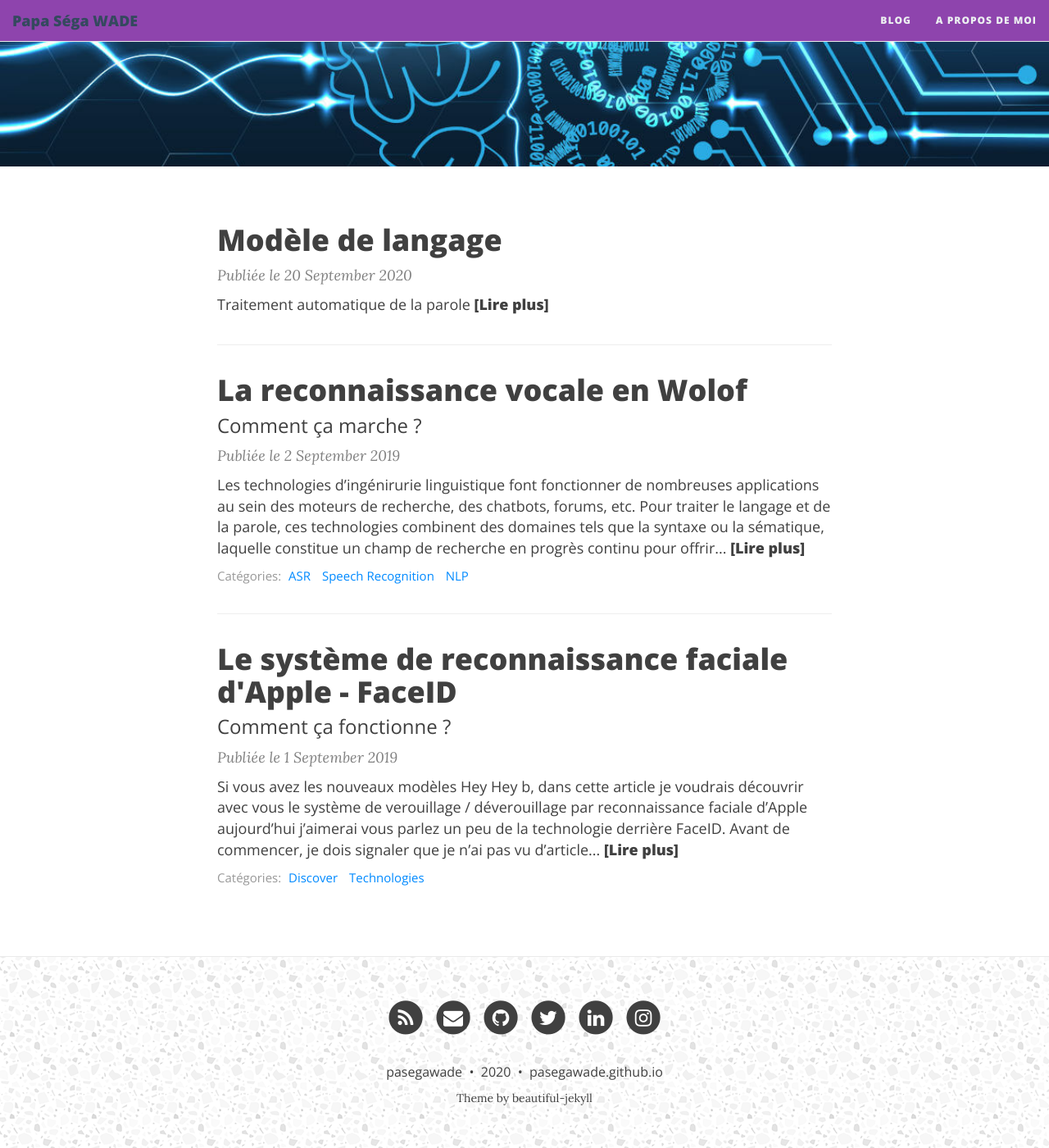
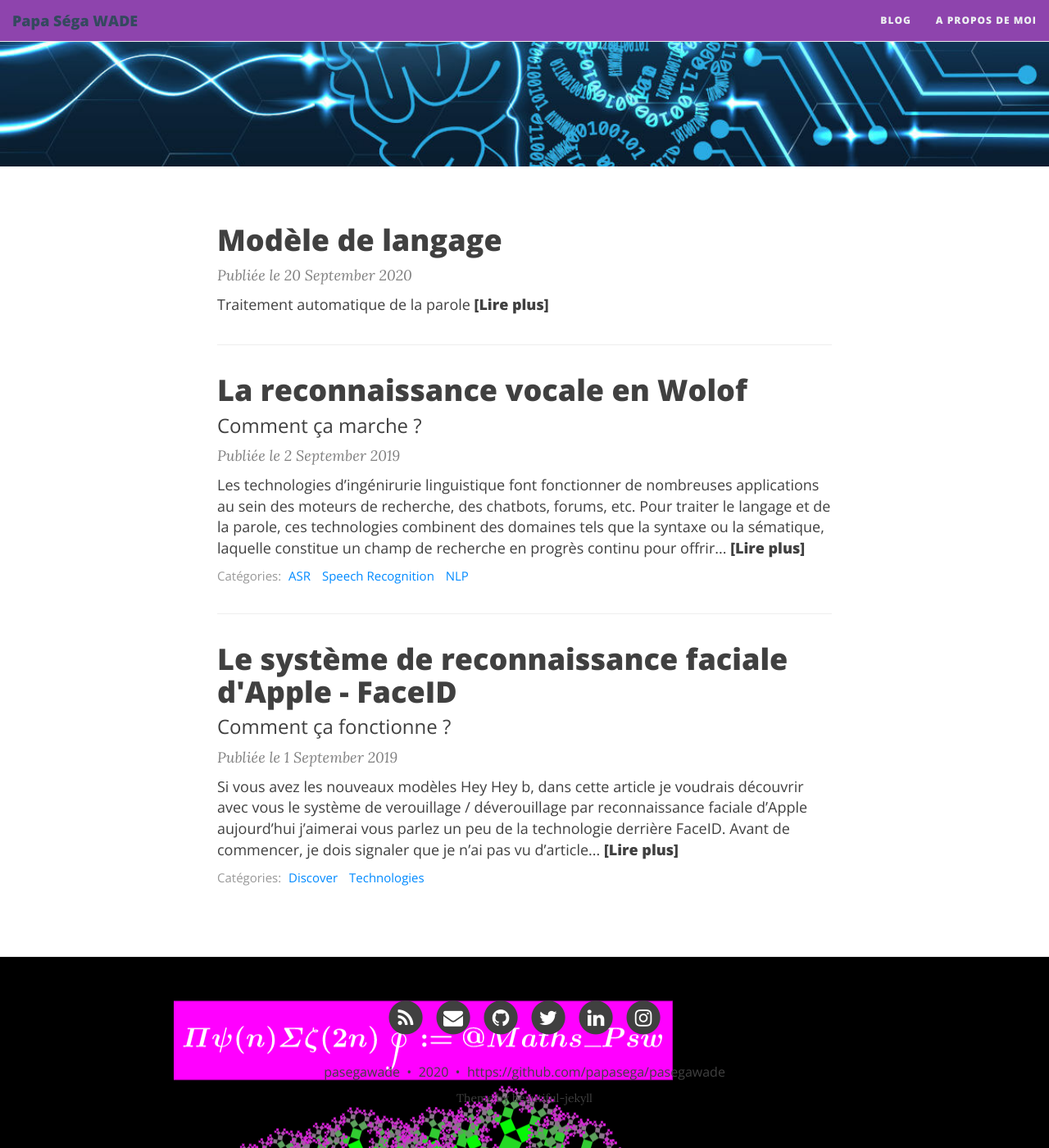
Before and after one commit to papasega/papasega.github.io, a Jekyll site: the page built from index.html, in a window 1280 px wide and 1400 px high, scrolled down 340 px. Shown: the whole window at 82% size. Built offline with Jekyll 4.4.1, drawn with Linux system fonts in a browser that asks for light colours; nearby versions of some CDN libraries; the list of posts is cut into pages by our own code.

Commit message:
Update _config.yml

```diff
--- a/_config.yml
+++ b/_config.yml
@@ -49,7 +49,7 @@ footer-link-col: "#404040"
 # instead of colour
 
 # navbar-img: "/img/bgimage.png"
-footer-img: "/img/footerbg.png"
+footer-img: "/img/chou_brocolis.png"  #footerbg.png"
 # page-img: "/img/light-grey-terrazzo/light-grey-terrazzo.png"
 
 # --- Footer options --- #
@@ -90,7 +90,7 @@ share-links-active:
 
 # How to display the link to the website in the footer
 # Remove this if you don't want a link in the footer
-url-pretty: "pasegawade.github.io"  # eg. "deanattali.com/beautiful-jekyll"
+url-pretty: "https://github.com/papasega/pasegawade"  # eg. "deanattali.com/beautiful-jekyll"
 
 # --- Web Statistics Section --- #
 
```
